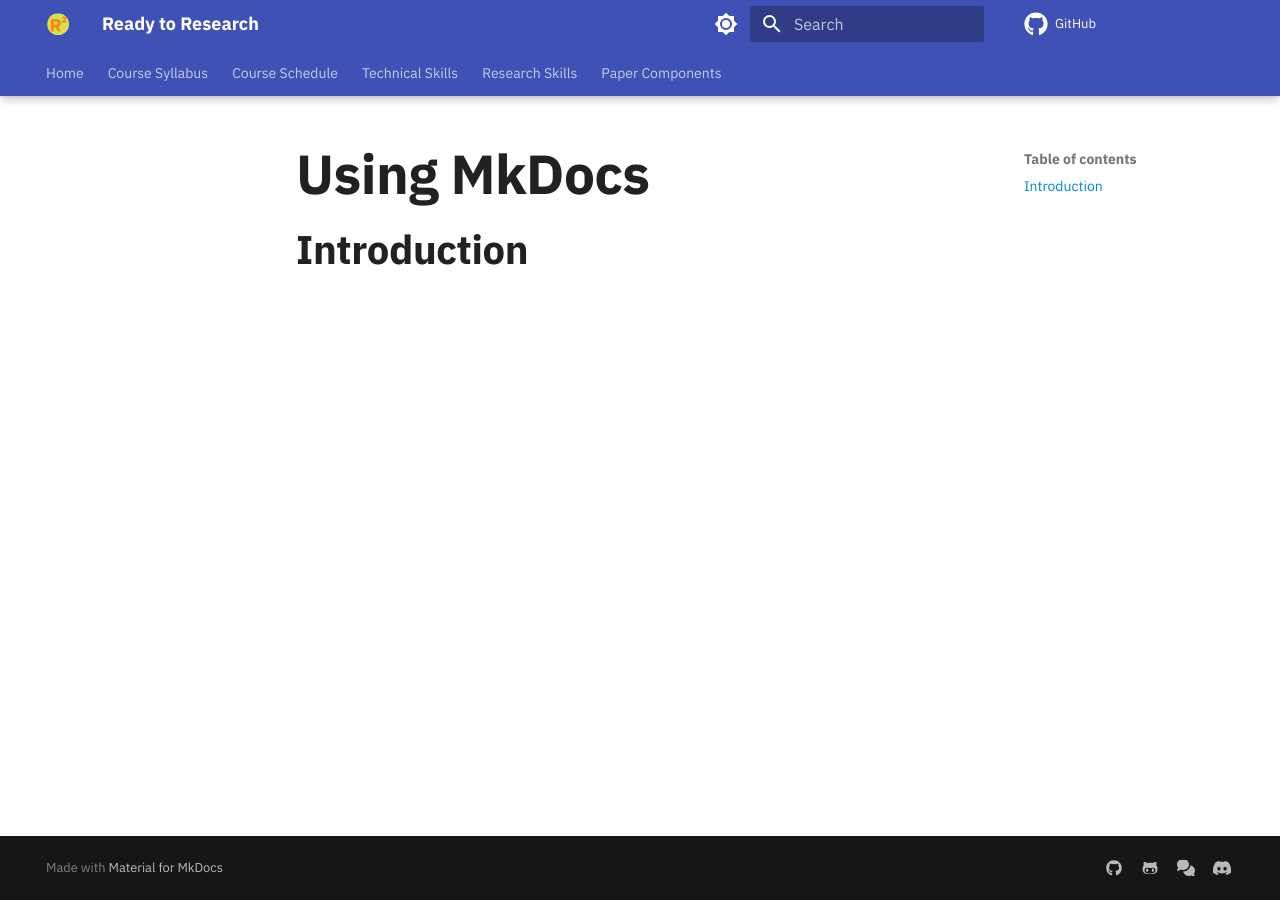
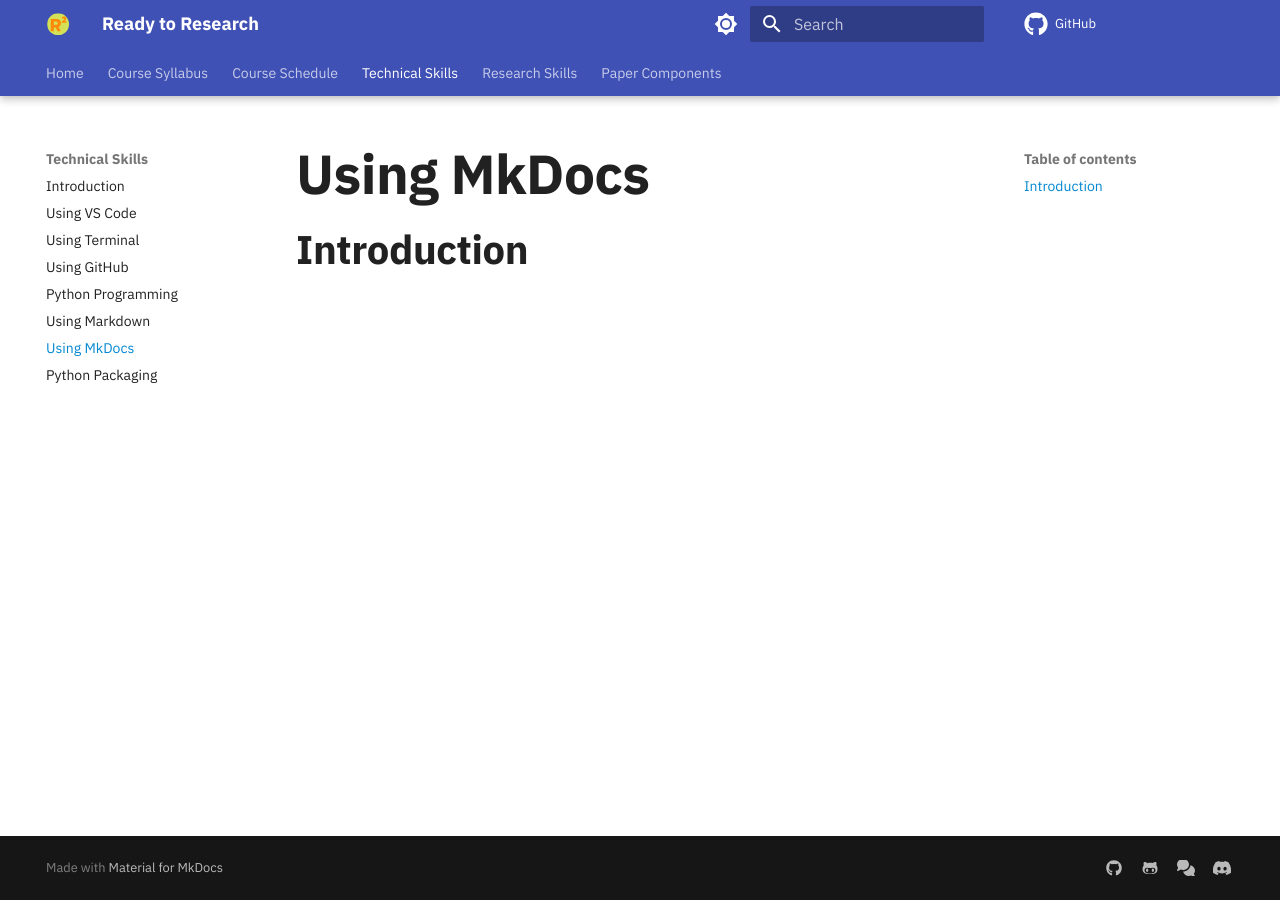
Before and after one commit to kaushal1014/research-paper-template-Athlete-Injuries, an MkDocs documentation site: the page built from docs/technical-skills/using-mkdocs.md, in a window 1280 px wide. Built offline with MkDocs 1.6.1 and Material for MkDocs 9.7.7, drawn with Linux system fonts in a browser that asks for light colours; comment, search, counter and statistics services are not loaded.

Commit message:
chore: Add using-mkdocs reference in the mkdocs.yml file.

```diff
--- a/mkdocs.yml
+++ b/mkdocs.yml
@@ -184,6 +184,7 @@ nav:
     - Using GitHub: technical-skills/using-git.md
     - Python Programming: technical-skills/python-programming.md
     - Using Markdown: technical-skills/using-markdown.md
+    - Using MkDocs: technical-skills/using-mkdocs.md
     - Python Packaging: technical-skills/python-packages.md
   - Research Skills:
     - Introduction: research-skills/introduction-research-skills.md
```
